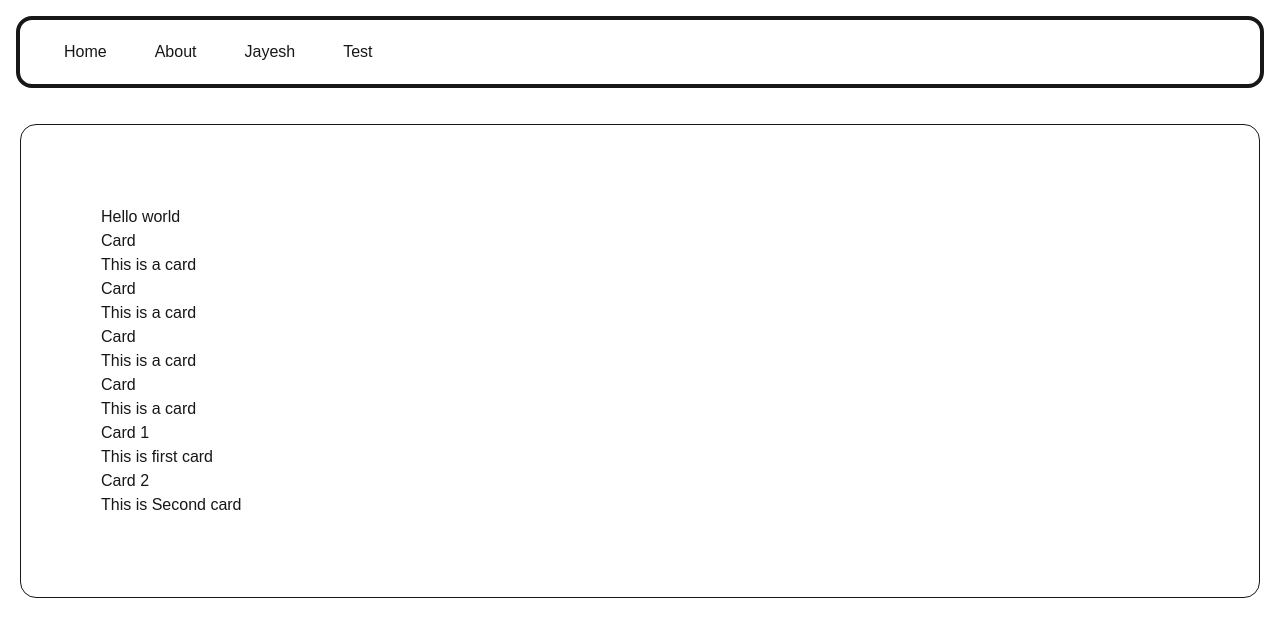
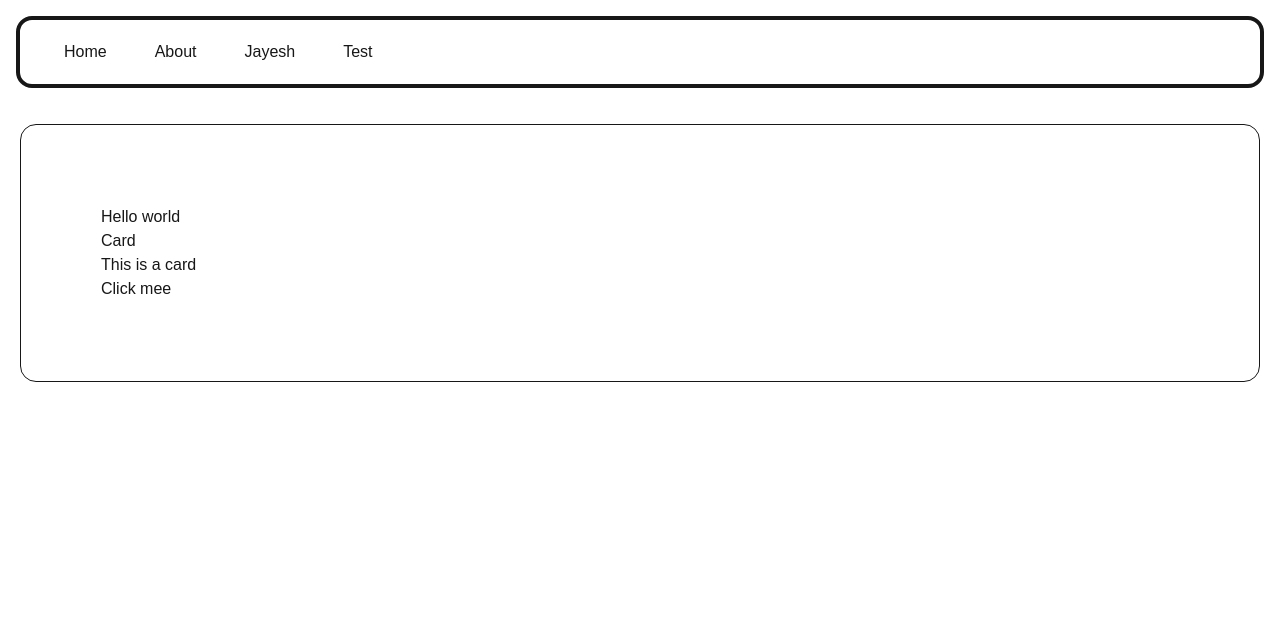
Before and after one commit to jayeshkumardhariyal/Next-Js-Practice-, a Next.js app: page / in a window 1280 px wide. Shown: the top 636 px of the page. Built offline with nearby package versions, Linux system fonts and the light colour scheme.

Commit message:
Add someAction function to handle frontend actions and update Home component

```diff
--- /dev/null
+++ b/app/actions/something.ts
@@ -0,0 +1,5 @@
+"use server"
+
+export default async function someAction(){
+    console.log("Some action is performed on frontend")
+}
--- a/app/page.tsx
+++ b/app/page.tsx
@@ -1,17 +1,16 @@
 import Image from "next/image";
 import Card from "@/components/Card"
 import DynamicCard from "@/components/DynamicCard";
+import someAction from "@/app/actions/something";
 
 export default function Home() {
   return (
     <div>
     <h1>Hello world</h1>
     <Card/>
-    <Card/>
-    <Card/>
-    <Card/>
-    <DynamicCard title={"Card 1"} description={"This is first card"}/>
-    <DynamicCard title={"Card 2"} description={"This is Second card"}/>
+    {/* <DynamicCard title={"Card 1"} description={"This is first card"}/>
+    <DynamicCard title={"Card 2"} description={"This is Second card"}/> */}
+    <button  onClick={someAction}>Click mee</button>
 
 
     </div>
```
